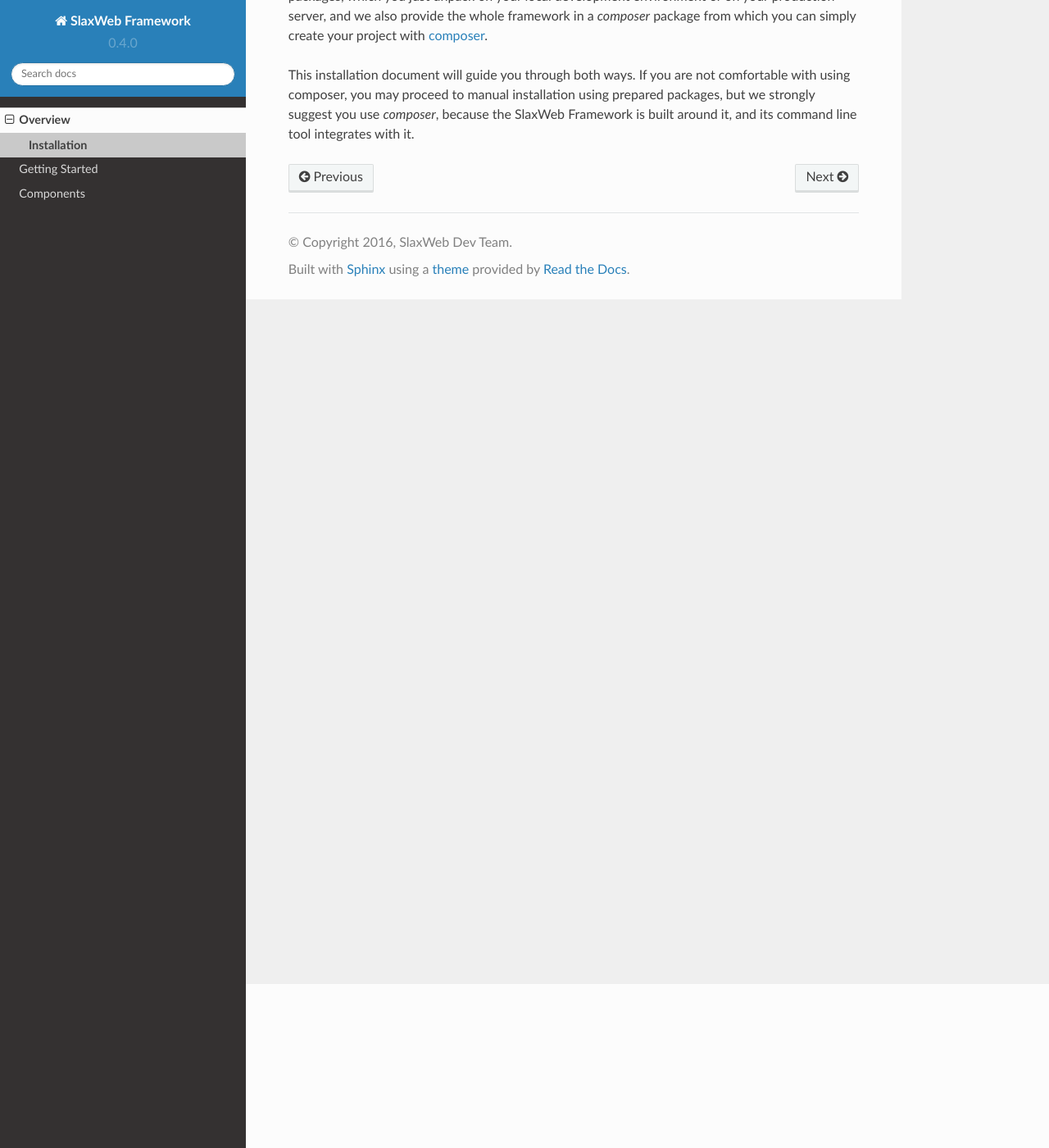
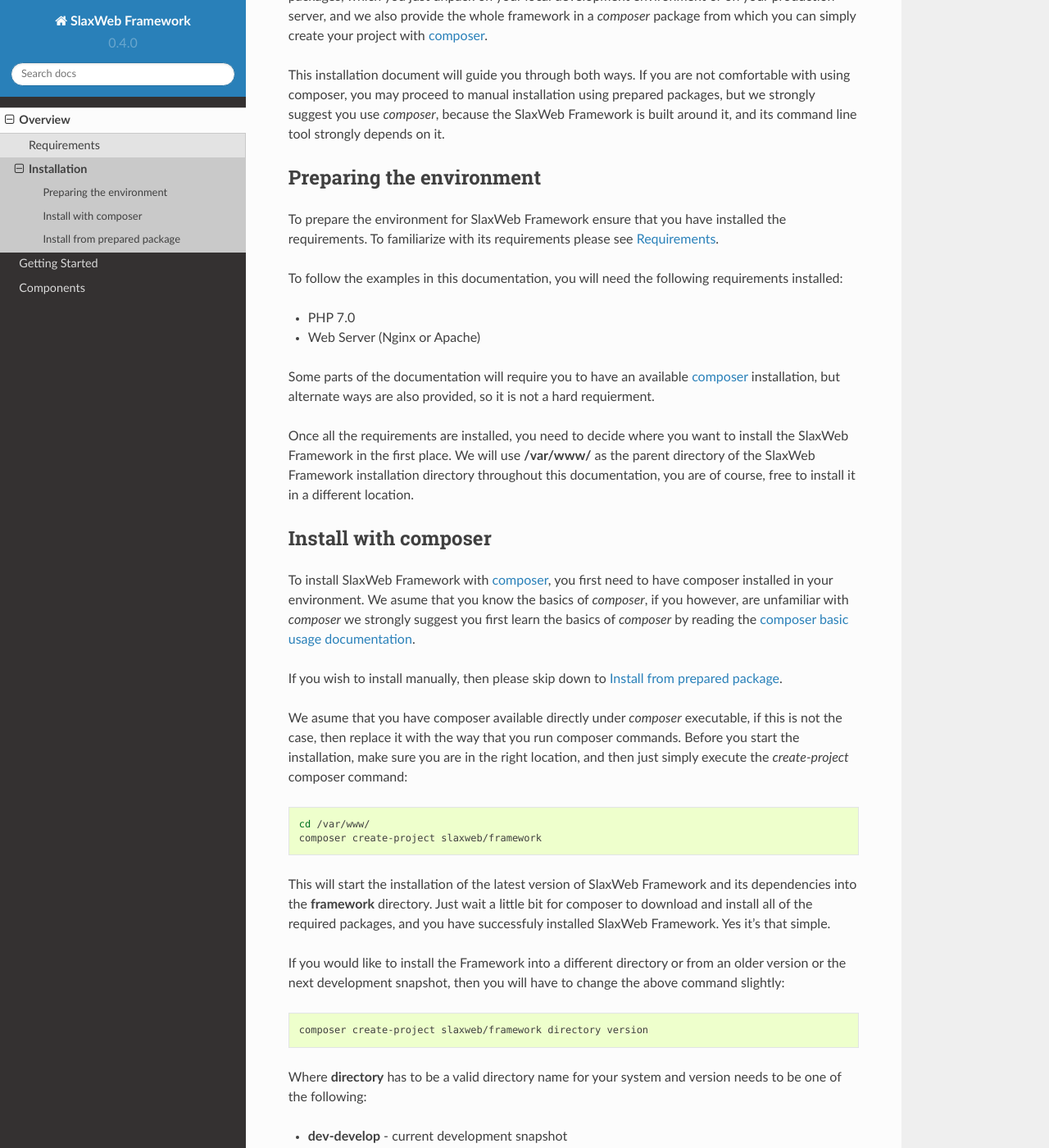
Before and after one commit to SlaxWeb/Framework, a Sphinx documentation site: the page built from docs/source/overview/installation.rst, in a window 1280 px wide and 1400 px high, scrolled down 200 px. Shown: the whole window at 82% size. Built offline with Sphinx 7.4.7 and the Read the Docs theme 2.0.0, drawn with Linux system fonts in a browser that asks for light colours; formulas are drawn with MathJax 3; some of the changed text lies outside the part shown.

Commit message:
add installation documentation

```diff
--- a/docs/source/index.rst
+++ b/docs/source/index.rst
@@ -19,8 +19,9 @@ savvy, you will not have any issue using SlaxWeb Framework.
 If this is your first encounter with SlaxWeb Framework, we strongly suggest you give
 our documentation a go, and familiarize with our Framework. Once you are done with
 the basic overview of the Framework, feel free to explore the more in-depth documentation
-of the class references, and keep in mind, if you ever get stuck, you can always
-return to this place, and maybe find a solution for your issue right here!
+of the components and class references, and keep in mind, if you ever get stuck,
+you can always return to this place, and maybe find a solution for your issue right
+here!
 
 Contents:
 
--- a/docs/source/overview/index.rst
+++ b/docs/source/overview/index.rst
@@ -14,4 +14,5 @@ Contents:
 .. toctree::
    :maxdepth: 2
 
+   requirements
    installation
--- a/docs/source/overview/installation.rst
+++ b/docs/source/overview/installation.rst
@@ -1,7 +1,13 @@
 .. SlaxWeb Framework installation file, created by
    Tomaz Lovrec <tomaz.lovrec@gmail.com>
 
+.. highlight:: php
 .. _composer: https://getcomposer.org
+.. _composer basic usage documentation: https://getcomposer.org/doc/01-basic-usage.md
+.. _GitHub Release pages: https://github.com/SlaxWeb/Framework/releases
+
+.. _0.3.1: https://github.com/SlaxWeb/Framework/releases/download/0.3.1/slaxweb-framework-0.3.1.zip
+.. _0.3.0: https://github.com/SlaxWeb/Framework/releases/download/0.3.0/slaxweb-framework-0.3.0.zip
 
 Installation
 ============
@@ -14,4 +20,95 @@ package from which you can simply create your project with composer_.
 This installation document will guide you through both ways. If you are not comfortable
 with using composer, you may proceed to manual installation using prepared packages,
 but we strongly suggest you use *composer*, because the SlaxWeb Framework is built
-around it, and its command line tool integrates with it.
+around it, and its command line tool strongly depends on it.
+
+Preparing the environment
+-------------------------
+
+To prepare the environment for SlaxWeb Framework ensure that you have installed the
+requirements. To familiarize with its requirements please see :ref:`framework requirements`.
+
+To follow the examples in this documentation, you will need the following requirements
+installed:
+
+* PHP 7.0
+* Web Server (Nginx or Apache)
+
+Some parts of the documentation will require you to have an available composer_
+installation, but alternate ways are also provided, so it is not a hard requierment.
+
+Once all the requirements are installed, you need to decide where you want to install
+the SlaxWeb Framework in the first place. We will use **/var/www/** as the parent
+directory of the SlaxWeb Framework installation directory throughout this documentation,
+you are of course, free to install it in a different location.
+
+.. _install with composer:
+
+Install with composer
+---------------------
+
+To install SlaxWeb Framework with composer_, you first need to have composer installed
+in your environment. We asume that you know the basics of *composer*, if you however,
+are unfamiliar with *composer* we strongly suggest you first learn the basics of
+*composer* by reading the `composer basic usage documentation`_.
+
+If you wish to install manually, then please skip down to :ref:`install from package`.
+
+We asume that you have composer available directly under *composer* executable, if
+this is not the case, then replace it with the way that you run composer commands.
+Before you start the installation, make sure you are in the right location, and then
+just simply execute the *create-project* composer command:
+
+.. code-block:: bash
+
+    cd /var/www/
+    composer create-project slaxweb/framework
+
+This will start the installation of the latest version of SlaxWeb Framework and
+its dependencies into the **framework** directory. Just wait a little bit for composer
+to download and install all of the required packages, and you have successfuly installed
+SlaxWeb Framework. Yes it's that simple.
+
+If you would like to install the Framework into a different directory or from an
+older version or the next development snapshot, then you will have to change the
+above command slightly:
+
+.. code-block:: bash
+
+    composer create-project slaxweb/framework directory version
+
+Where **directory** has to be a valid directory name for your system and version
+needs to be one of the following:
+
+* **dev-develop** - current development snapshot
+* **0.3.1** - Latest release
+* **0.3.0**
+
+.. _install from package:
+
+Install from prepared package
+-----------------------------
+
+To install SlaxWeb Framework from a prepared package, you will first have to download
+it, from the `GitHub Release pages`_, or find the appropriate download link, a little
+bit down this document. When installing from a prepared package, there currently
+is no way of installing the latest development snapshot, and you will have to use
+the composer from :ref:`install with composer` section above.
+
+To begin installation we are first going to download the desired version package
+from the following list:
+
+* `0.3.1`_ - Latest
+* `0.3.0`_
+
+After download is completed, you are going to need to unzip the archive:
+
+.. code-block:: bash
+
+    cd /var/www/
+    wget https://github.com/SlaxWeb/Framework/releases/download/<version>/slaxweb-framework-<version>.zip
+    unzip slaxweb-framework-*.zip
+
+And there you go, you have installed SlaxWeb Framework from a prepared package to
+the **slaxweb-framework-<version>** directory. You can now freely rename the directory,
+and remove the archive.
--- a/docs/source/overview/requirements.rst
+++ b/docs/source/overview/requirements.rst
@@ -2,7 +2,7 @@
 
 .. _Docker: https://www.docker.com/
 
-.. _framework-requirements:
+.. _framework requirements:
 
 Requirements
 ============
```
